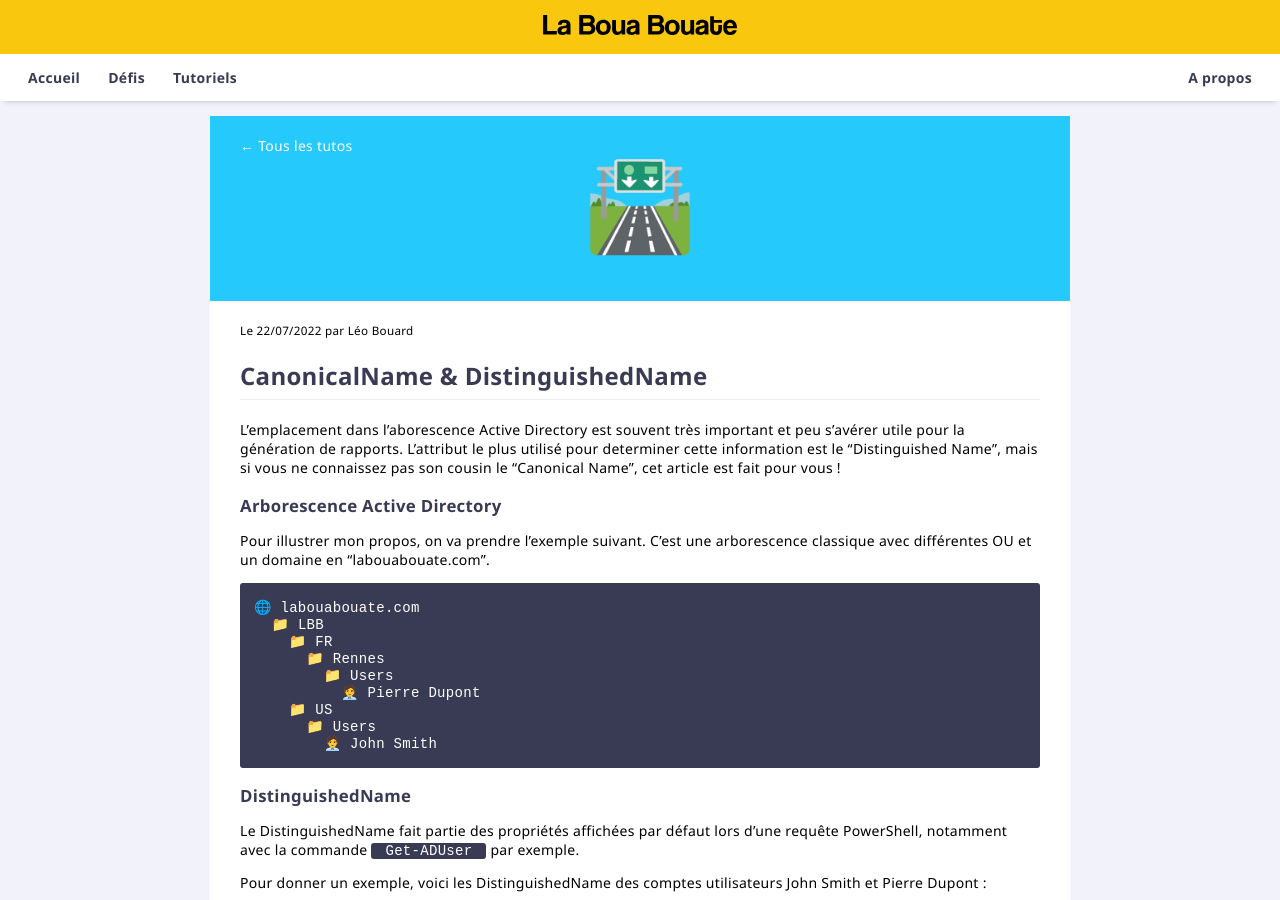
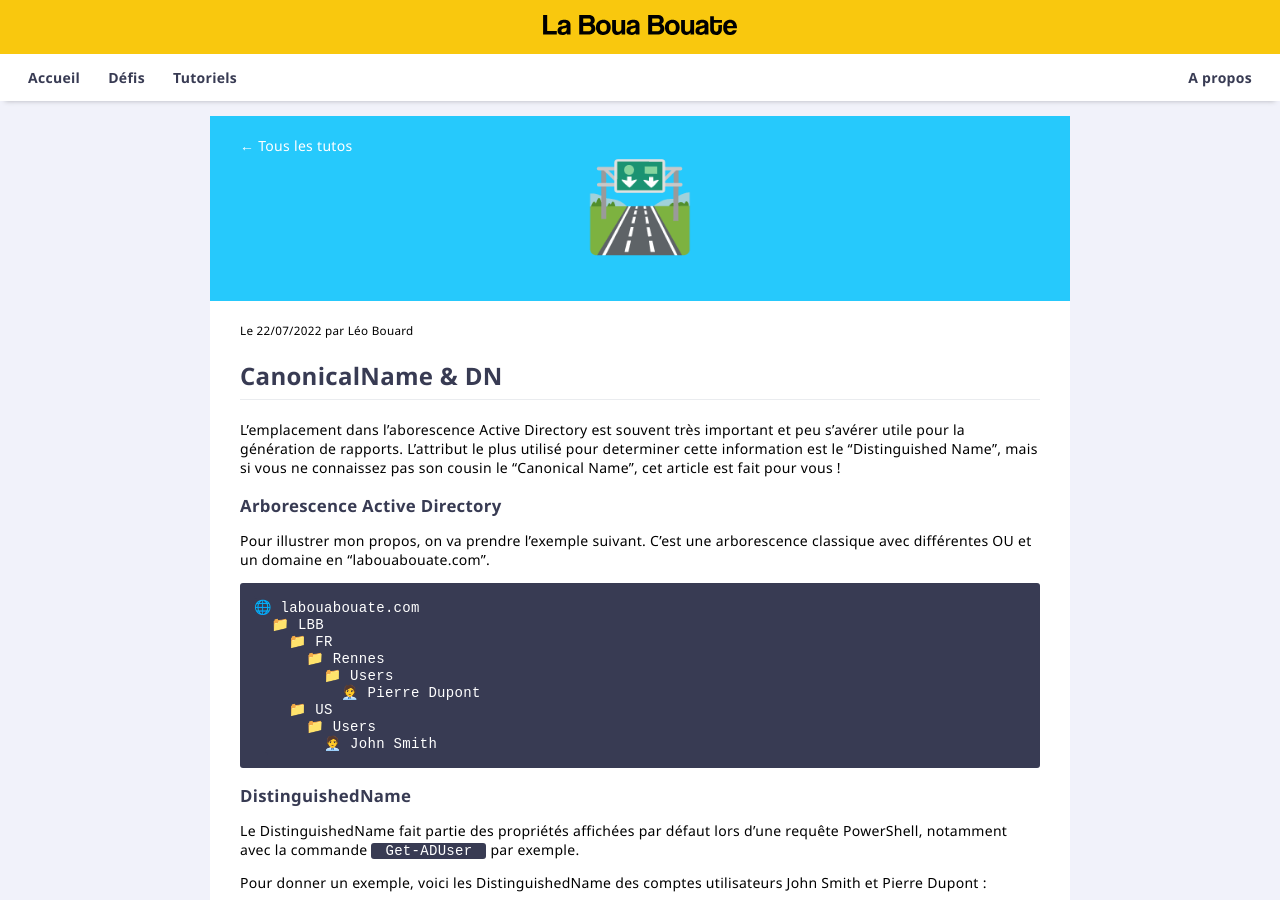
Before and after one commit to leobouard/leobouard.github.io, a Jekyll site: the page built from _posts/2022-07-22-canonical-name.md, in a window 1280 px wide and 900 px high. Built offline with Jekyll 4.4.1, drawn with Linux system fonts in a browser that asks for light colours.

Commit message:
Update 2022-07-22-canonical-name.md

```diff
--- a/_posts/2022-07-22-canonical-name.md
+++ b/_posts/2022-07-22-canonical-name.md
@@ -1,7 +1,7 @@
 ---
 layout: post
-title: "CanonicalName & DistinguishedName"
-description: "Toutes les routes mènent au domaine"
+title: "CanonicalName & DN"
+description: "Toutes les routes mènent à la racine du domaine"
 tags: howto
 thumbnailColor: "#26c9fc"
 icon: 🛣️
```
